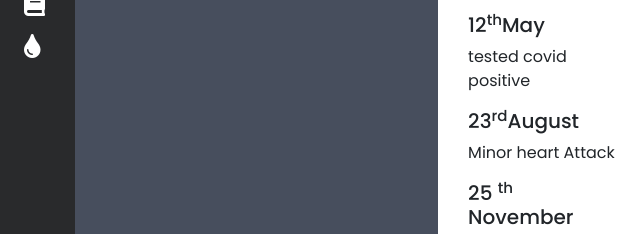
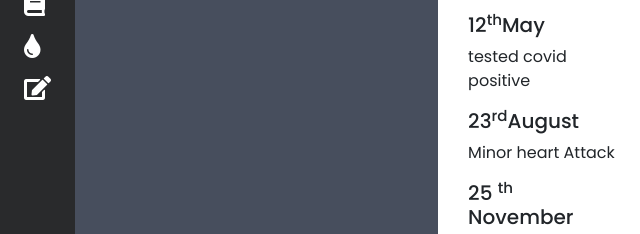
Before and after one commit to Lex-and-Srinivass/Helper-2020, a plain HTML site: page Pathome.html in a window 1280 px wide. Shown: the part 223-457 px from the top of the page, 0-640 px from the left. Drawn offline with nearby package versions, Linux system fonts and the light colour scheme.

Commit message:
final commmit

```diff
--- a/Pathome.html
+++ b/Pathome.html
@@ -423,6 +423,14 @@
               </li>
             </ul>
           </li>
+
+          <li class="list-group-item pl-3 py-2">
+            <a href="/form.html" class="ml-2 align-middle"
+              ><i class="fa fa-pencil-square-o" aria-hidden="true"
+                ><span class="ml-2 align-middle">Update</span></i
+              ></a
+            >
+          </li>
         </ul>
         <!-- /.first-menu -->
       </div>
```
Also changed, not shown: consultation.html (+2 -12 lines), index.html (+1 -1 lines).
